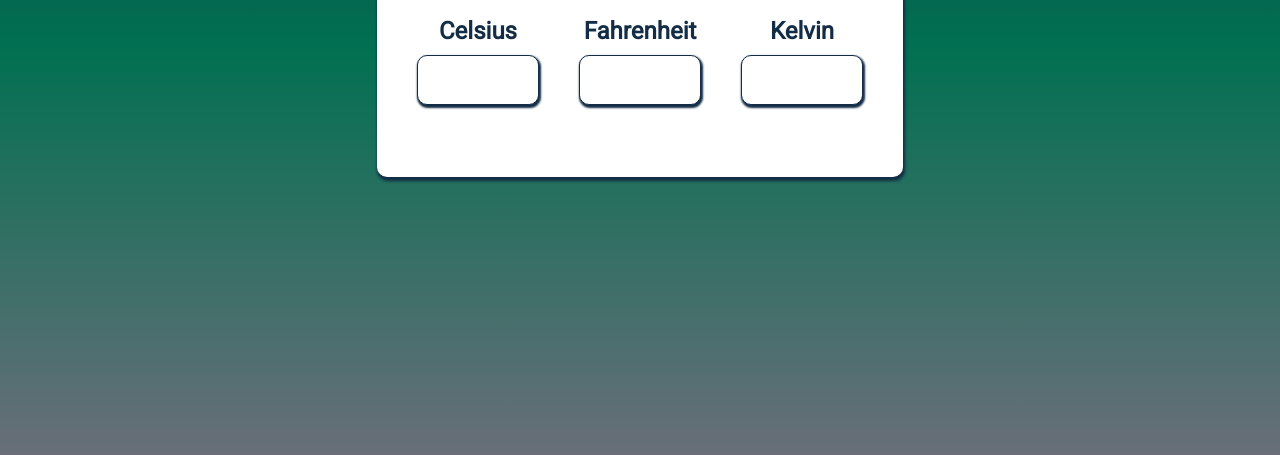
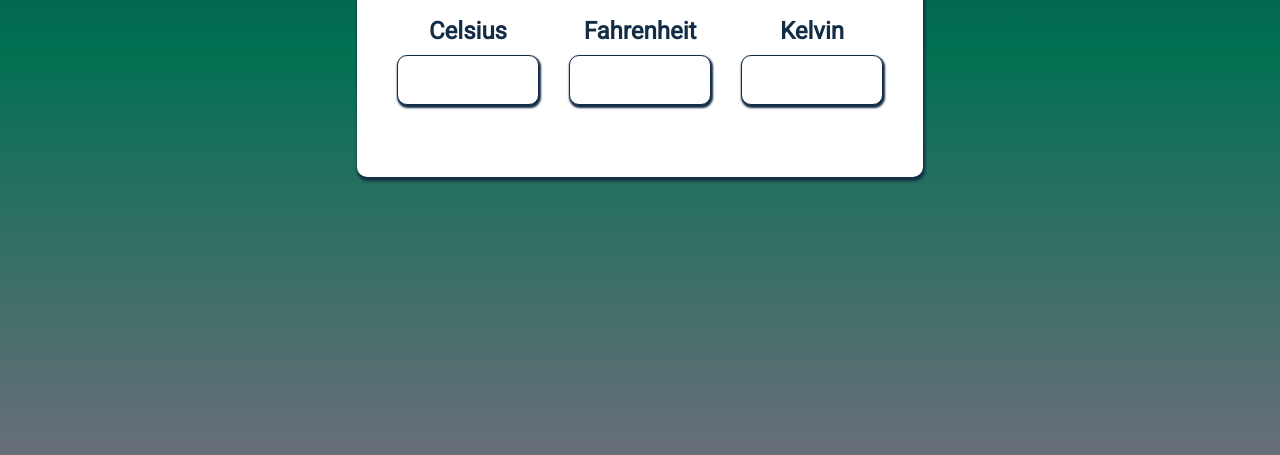
Before and after one commit to bkdyer23/Engineer_ToolBox, a plain HTML site: page temp_conv/temp_conv.html in a window 1280 px wide. Shown: the part 361-816 px from the top of the page. Drawn offline with Linux system fonts and the light colour scheme.

Commit message:
Update temp_conv.css

```diff
--- a/temp_conv/temp_conv.css
+++ b/temp_conv/temp_conv.css
@@ -22,18 +22,18 @@
   }
   #temp-calc-container {
     background-color: white;
-
     padding: 20px 40px;
     box-shadow: 1px 3px 3px 1px #132d46;
     border-radius: 10px;
     text-align: center;
     height: 220px;
+    /* width: 400px; */
   }
 
   #inputs-container {
     display: flex;
     justify-content: center;
-    gap: 40px;
+    gap: 30px;
   }
 
   /* Chrome, Safari, Edge, Opera */
@@ -49,9 +49,8 @@ input[type=number] {
 }
 
   #tempc-container, #tempf-container, #tempk-container {
-
     text-align: center;
-    flex: 1fr;
+    /* flex: 1fr; */
   }
 
   #tempc-label, #tempf-label, #tempk-label {
@@ -70,15 +69,14 @@ input[type=number] {
     border: 1px solid #132d46;
     border-radius: 10px;
     box-shadow: 1px 2px 2px 1px #132d46;
-    max-width: 100px;
+    max-width: 120px;
     color: #017051;
     color: #696e79;
     color: #3f5688;
     font-size: 1.5rem;
-
   }
 
-  @media screen and (max-width: 480px) {
+  @media only screen and (max-width: 480px) {
     body {
       background-color: lightgreen;
     }
```
